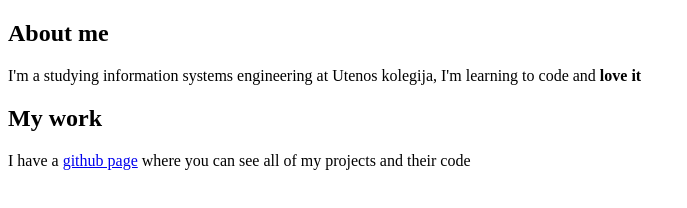
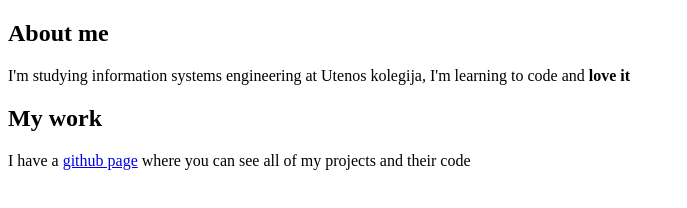
Before and after one commit to KasparasBurba/my-first-website, a plain HTML site: page index.html in a window 1280 px wide. Shown: the full height of the page, 0-687 px from the left. Drawn offline with Linux system fonts and the light colour scheme.

Commit message:
Typing error and nesting

```diff
--- a/index.html
+++ b/index.html
@@ -7,12 +7,11 @@
     <body>
         <section>
             <h1>About me</h1>
-    <p>I'm a studying information systems engineering at Utenos kolegija, I'm learning to code and <strong> love it</strong></p>
+            <p>I'm studying information systems engineering at Utenos kolegija, I'm learning to code and <strong> love it</strong></p>
         </section>
         <section>
             <h2>My work</h2>
             <p>I have a <a href="https://github.com/KasparasBurba/my-first-website">github page</a> where you can see all of my projects and their code</p>
         </section>
-
     </body>
 </html>
```
Lines whose indentation alone changed are shown as unchanged.
